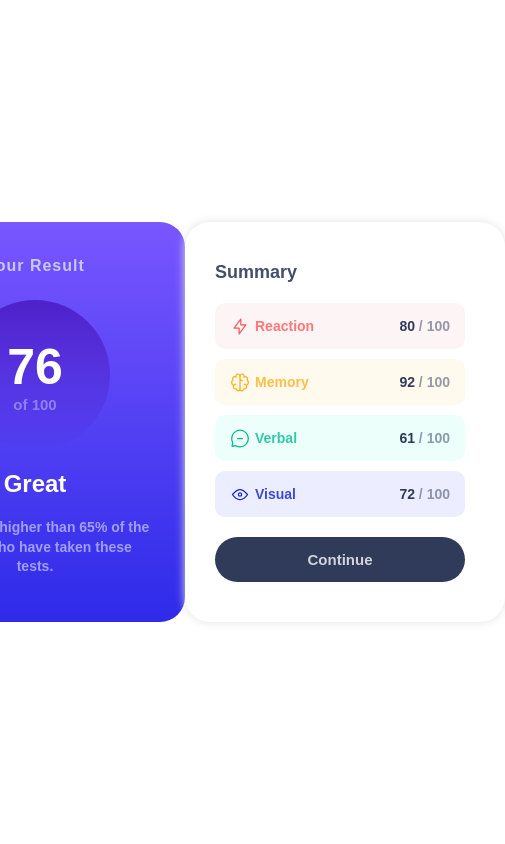
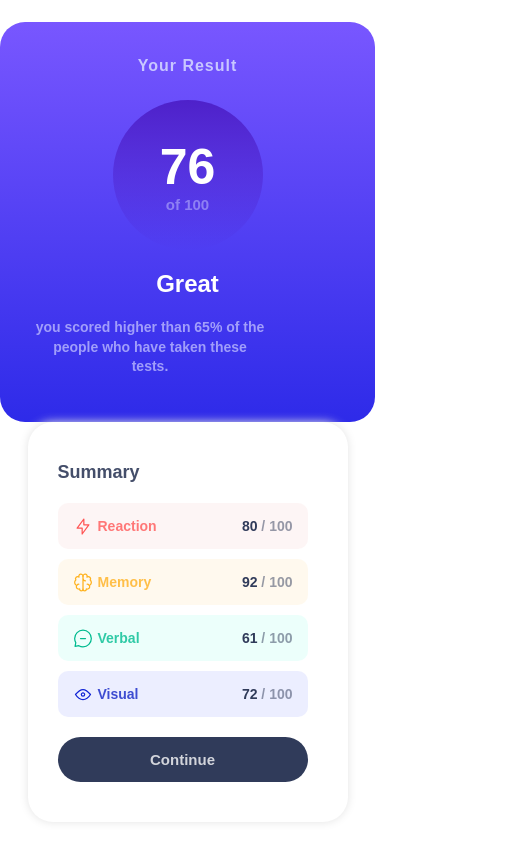
Before and after one commit to AhmedElhakem/Results-summary-component, a plain HTML site: page index.html in a window 390 px wide. Shown: the whole page, 505 px wide, since content can reach past the window. Drawn offline with Linux system fonts and the light colour scheme; files whose address does not match are found by name.

Commit message:
Update main.css

```diff
--- a/css/main.css
+++ b/css/main.css
@@ -9,6 +9,19 @@ body {
     font-family: 'Hanken Grotesk', sans-serif;
     background-color: #ffffff;
 }
+@media (max-width: 767px){
+    .results {
+        width: 375px;
+        flex-direction: column;
+    }
+    .results .your-results{
+        width: 100%;
+        border-top-right-radius: 0;
+        border-top-left-radius: 0;
+        border-bottom-left-radius: 25px;
+        border-bottom-right-radius: 25px;
+    }
+}
 li {
     list-style: none;
 }
@@ -18,14 +31,16 @@ a {
 .results {
     height: 100vh;
     display: flex;
-    flex-direction: row;
     justify-content: center;
     align-items: center;
 }
 .results .your-results {
     background: linear-gradient(to bottom, hsl(252, 100%, 67%),hsl(241, 81%, 54%));
     color: white;
-    border-radius: 25px;
+    border-top-right-radius: 25px;
+    border-top-left-radius: 25px;
+    border-bottom-left-radius: 25px;
+    border-bottom-right-radius: 25px;
     text-align: center;
     padding: 35px;
 }
```
